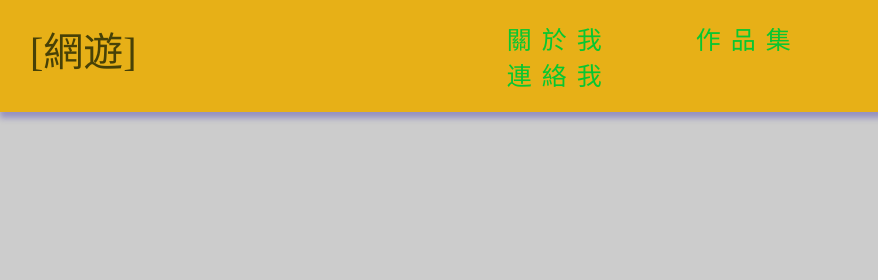
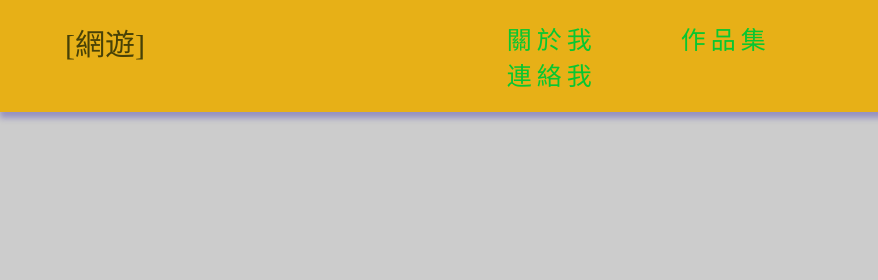
Before and after one commit to gigi0926/wed_sass_rwd, a plain HTML site: page index.html in a window 1280 px wide. Shown: the top 280 px of the page, 0-878 px from the left. Drawn offline with nearby package versions, Linux system fonts and the light colour scheme; placeholder pictures from the web are drawn by us.

Commit message:
還要修改

```diff
--- a/style.sass
+++ b/style.sass
@@ -55,7 +55,7 @@ $mobile: 767px
     @media screen and (max-width: $table)
         display: block
             // 左邊自動
-        margin-left: auto
+        margin-left: 150px
 
         // 手機
     @media screen and (max-width: $mobile)
@@ -63,12 +63,12 @@ $mobile: 767px
 
 
 .logo
-    font-size: 40px
+    font-size: 30px
     text-decoration: none
     transition: 0.5s
-    padding: 10px
+    padding: 5px
     text-align: center
-    padding-left: 30px
+    margin-left: 60px
     color: #474107
     grid-area: logo
 
@@ -77,7 +77,7 @@ $mobile: 767px
 .text
     grid-area: text
     a
-        letter-spacing: 10px
+        letter-spacing: 5px
         font-size: 25px
         text-align: center
         color: #07c731
@@ -107,7 +107,7 @@ $mobile: 767px
             filter: invert(20%) sepia(31%) saturate(30%) hue-rotate(336deg) brightness(100%) contrast(86%);
 
         @media screen and (max-width: $mobile)
-            margin-left: 0
+            margin-left: auto
 
 #banner
     width: 100%
```
Also changed, not shown: style.css, 1 other file.
